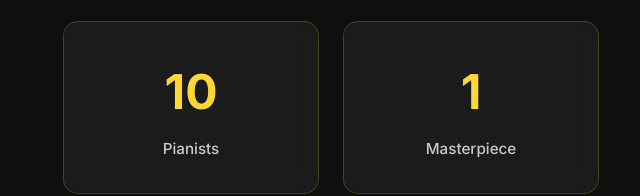
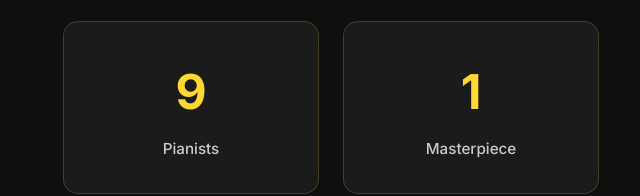
Before and after one commit to projectvexation/40hour, a plain HTML site: page index.html in a window 1280 px wide. Shown: the part 1254-1450 px from the top of the page, 609-1249 px from the left. Drawn offline with nearby package versions, Linux system fonts and the light colour scheme.

Commit message:
Update index.html

```diff
--- a/index.html
+++ b/index.html
@@ -1125,7 +1125,7 @@
                         <span class="stat-label">Repetitions</span>
                     </div>
                     <div class="stat-card">
-                        <span class="stat-number">10</span>
+                        <span class="stat-number">9</span>
                         <span class="stat-label">Pianists</span>
                     </div>
                     <div class="stat-card">
```
